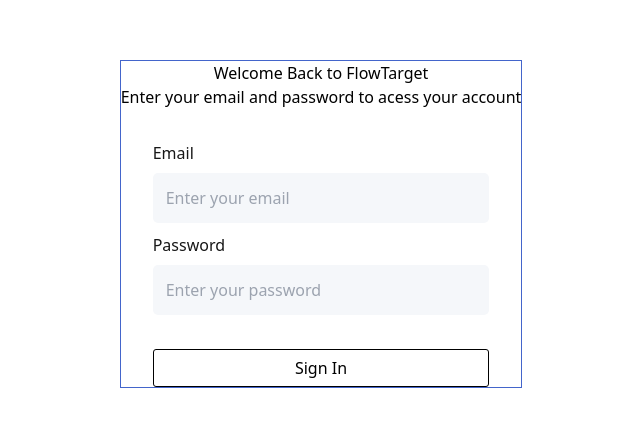
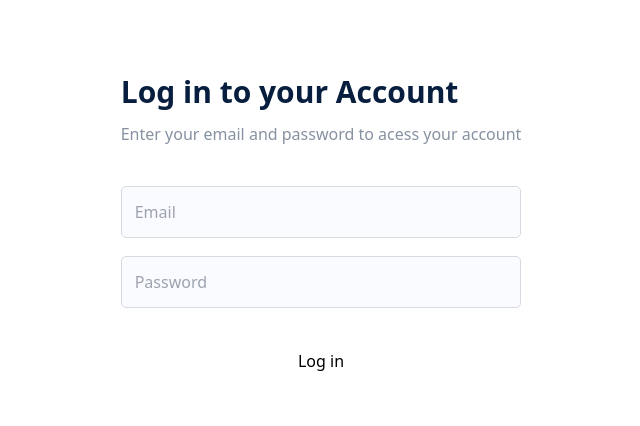
Before and after one commit to Jose-silvaa/marketing-client, a Next.js app: page /auth/login in a window 1280 px wide. Shown: the part 176-602 px from the top of the page, without its empty margins (319-959 px from the left). Built offline with nearby package versions, Linux system fonts and the light colour scheme.

Commit message:
Pagina de login modificada

```diff
--- a/src/app/auth/login/login.css
+++ b/src/app/auth/login/login.css
@@ -2,19 +2,34 @@
     margin: 0;
     height: 100vh;
     display: flex;
-    flex-direction: column;
     justify-content: center;
     align-items: center;
     text-align: center;
 }
 
-main{
-    border: 1px solid #4365cb;;
+.box{
+    padding-top: 1.5rem;
+    padding-bottom: 1.5rem;
+    padding-left: 2rem;
+    padding-right: 2rem;
 }
 
-h2{
-    font-size: 36px;
+.box__login{
+    text-align: left;
 }
+
+.box__login h2{
+    font-weight: 600;
+    color: #071e3e;
+    font-size: 30px;
+    margin-bottom: 0.5rem;
+}
+
+.box__login p{
+    color: #8691a1;;
+    font-weight: 400;
+}
+
 
 
 button[type="submit"]{
@@ -26,8 +41,6 @@
 
 .section__login{
     margin-top: 2rem;
-    padding-left: 2rem;
-    padding-right: 2rem;
     min-width: 300px;
 }
 
@@ -36,26 +49,22 @@
 }
 
 .form__login input{
-    background-color: #f5f7fa;
+    background-color: #fafbfe;
     margin-top: 0.5rem;
     width: 100%;
     padding: 13px;
     margin-bottom: 10px;
     border-radius: 5px;
     outline: none;
-}
-
-.form__login label{
-    color : #171717
+    border: 1px solid #d7dbe1;
 }
 
 input::placeholder{
-    color: #b2b2b3;
+    color: #8691a1;
 }
 
 button{
-    border-radius: 5px;
-    border: 1px solid black;
-    background-color: black;
+    border-radius: 7px;
+    background-color: var(--background);
     color: white;
 }
--- a/src/app/auth/login/page.js
+++ b/src/app/auth/login/page.js
@@ -18,32 +18,28 @@
     const handleSubmit = (e) => {
         e.preventDefault();
 
-        console.log(loginData);
-
         setLoginData({email : "", password : ""})
     }
 
     return(
-        <>
-          <section>
-            <h2>Welcome Back to FlowTarget</h2>
+        <div className="box">
+            <section className="box__login">
+                <h2>Log in to your Account</h2>
                 <p>Enter your email and password to acess your account</p>
             </section>
             <section className="section__login">
                     <form className="form__login" onSubmit={handleSubmit}>
                     <div>
-                    <label htmlFor="email">Email</label>
-                    <input type="text" id="email" name="email" value={loginData.email} onChange={handleChange} required placeholder="Enter your email"></input>
+                        <input type="text" id="email" name="email" value={loginData.email} onChange={handleChange} required placeholder="Email"></input>
                     </div>
                     <div>
-                    <label htmlFor="password">Password</label>
-                    <input type="password" id="password" name="password" value={loginData.password} onChange={handleChange} required placeholder="Enter your password"></input>
+                        <input type="password" id="password" name="password" value={loginData.password} onChange={handleChange} required placeholder="Password"></input>
                     </div>
                     <div>
-                    <button type="submit">Sign In</button>
+                        <button type="submit">Log in</button>
                     </div>
                 </form>
             </section>
-        </>
+        </div>
     )
 }
--- a/src/app/page.js
+++ b/src/app/page.js
@@ -4,7 +4,6 @@
 export default function Home() {
   return (
     <main>
-      <Header />
       <section className="section__message">
         <h2>EMPOWER YOUR CLIENTS TO MANAGE THE MARKETING CAMPAIGNS</h2>
         <button className="button__main">GET FLOW TARGET</button>
--- a/src/components/header/Header.js
+++ b/src/components/header/Header.js
@@ -20,7 +20,7 @@
 
     return (
         <header className="header">
-            <section className="header__logo">
+            <section>
                 <Logo color="#ffff"/>
             </section>
             <nav>
```
Also changed, not shown: src/components/logo/Logo.js (+4 -4 lines). Lines whose indentation alone changed are shown as unchanged.
